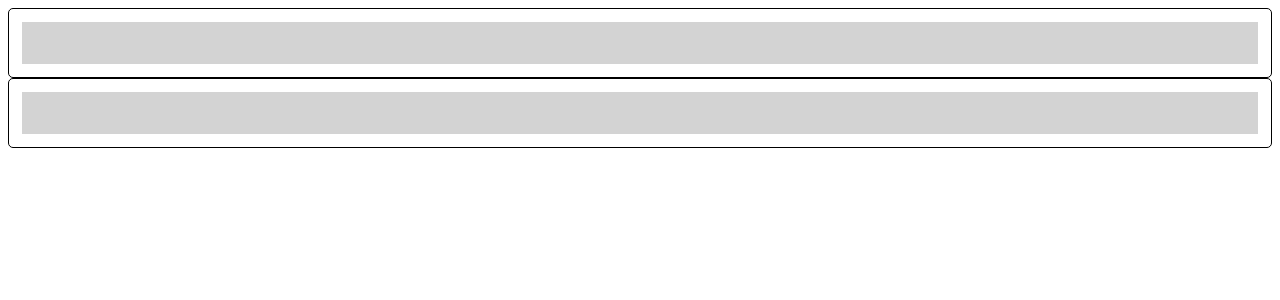
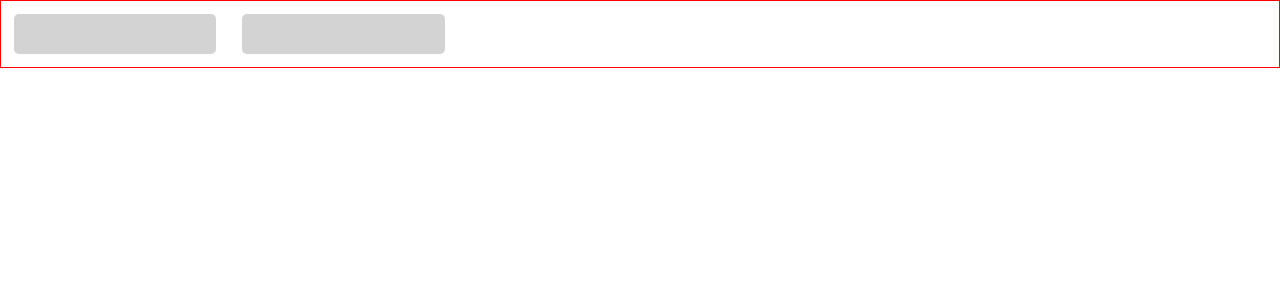
Before and after one commit to tramallo/exercise-emoji_todo_list, a React (Vite) app: page / in a window 1280 px wide. Shown: the top 300 px of the page. Built offline with nearby package versions, Linux system fonts and the light colour scheme.

Commit message:
added main.css style with empty template || combobox comp -> configured default css style | added custom class name functionality | added closeListOnSelect fuctionality

```diff
--- a/src/components/ComboBox.css
+++ b/src/components/ComboBox.css
@@ -1,69 +1,85 @@
 :root {
-    --combo-box-hovering-color: gray;
-    --combo-box-focus-color: darkgreen;
-    --combo-box-padding: 1%;
-    --combo-box-text-background-color: lightgray;
-    --combo-box-font-size: 16px;
-    --combo-box-font-family: Arial, Helvetica, sans-serif;
+    --combo-box-hovering-color: dimgrey;
+    --combo-box-focus-color: blue;
+    --combo-box-padding: 1vw;
+    --combo-box-selector-color: lightgray;
 }
 
 .combobox {
+    display: inline-block;
     margin: 0;
-    outline: none;
-    border: solid 1px;
+
     border-radius: 5px;
     padding: var(--combo-box-padding);
+    outline: none;
     position: relative; /* makes this element as the position context for the childs */
 }
-.combobox:focus-within .options-list {
+.combobox:focus-within ul {
     visibility: visible;
 }
+.combobox:focus-within input {
+    border-bottom-left-radius: 0;
+    border-bottom-right-radius: 0;
+}
 
-.input-field {
+.combobox input {
+    box-sizing: border-box;
     width: 100%;
     margin: 0;
-    box-sizing: border-box;
+    padding-block: 0;
+    padding-inline: 0;
     padding: var(--combo-box-padding);
-    border: none;
+
+    border-style: none;
+    border-radius: 5px;
+    border-width: 1px;
     outline: none;
 
-    font-size: var(--combo-box-font-size);
-    font-family: var(--combo-box-font-family);
-    background-color: var(--combo-box-text-background-color);
+    background-color: var(--combo-box-selector-color);
 }
-.input-field:hover {
+.combobox input:read-only {
+    cursor: pointer;
+}
+.combobox input:hover {
     background-color: var(--combo-box-hovering-color);
 }
-.input-field:focus {
+.combobox input:focus {
     background-color: var(--combo-box-focus-color);
 }
 
-.options-list {
+.combobox ul {
+    z-index: 1;
     position: absolute; /* sets the list out of the normal flow */
+
+    margin: 0;
+    padding: var(--combo-box-padding) 0;
     box-sizing: border-box;
-    margin: 0;
-    padding: calc(var(--combo-box-padding) / 2) 0;
+    overflow: hidden;
 
-    width: calc(100% - var(--combo-box-padding) * 2);
+    width: calc(100% - (var(--combo-box-padding) * 2));
+    min-width: 1px;
 
-    border-top: dashed 1px;
+    border-width: 1px;
+    border-top-style: dashed;
+    border-top-color: var(--combo-box-hovering-color);
+    border-bottom-left-radius: 5px;
+    border-bottom-right-radius: 5px;
+
     list-style-type: none;
 
     visibility: hidden;
-    background-color: var(--combo-box-text-background-color);
+    background-color: var(--combo-box-selector-color);
 }
-.options-list li {
+.combobox ul li {
     padding: 0 var(--combo-box-padding);
-
-    font-family: var(--combo-box-font-family);
-    font-size: var(--combo-box-font-size);
+    overflow: hidden;
     cursor: pointer;
     outline: none;
     white-space: pre; /* makes empty string options visible */
 }
-.options-list li:hover {
+.combobox ul li:hover {
     background-color: var(--combo-box-hovering-color);
 }
-.options-list li:focus {
+.combobox ul li:focus {
     background-color: var(--combo-box-focus-color);
 }
--- a/src/components/ComboBox.tsx
+++ b/src/components/ComboBox.tsx
@@ -5,17 +5,20 @@ import { useState } from "react";
  * One-liner input field that reveals a list of selectable options when focused.
  * The selected option will be a parameter of the onSelect() event callback func.
  *
+ * @className a custom class name for this ComboBox (used to style each instance separately)
  * @optionValues the list of selectable options (avoid empty "" strings)
  * @onSelect the event callback funcion fired when a list element is selected
  *  @placeholder a placeholder or label to display
  *  @allowCustomInput whether to allow the user to type a custom option
  *  @allowNullish whether to trigger the onSelect() event when user inputs an empty value (thru options provided by dev or typed)
  *
+ * NOTE: Default style is customizable by styiling the .combobox class
  * WARN: Empty option values ("") messes tab navigation as it doesnt show a component on screen,
  * but the empty component still exists and keeps tabbable.
  */
 export type ComboBoxProps = {
-  onSelect: (newValue: string) => void;
+  className?: string;
+  onSelect: (selectedValue: string) => void;
   optionValues: string[];
   options?: {
     placeholder?: string;
@@ -25,12 +28,14 @@ export type ComboBoxProps = {
 };
 
 export default function ComboBox({
+  className,
   optionValues,
   onSelect,
   options,
 }: ComboBoxProps) {
   const [selectedValue, setSelectedValue] = useState("");
 
+  //when pressing 'enter' in the input field
   const inputFieldEnterHandler = (e: React.KeyboardEvent<HTMLInputElement>) => {
     //ignore non-enter presses
     if (e.key != "Enter") {
@@ -42,9 +47,14 @@ export default function ComboBox({
       return;
     }
 
+    //close list by releasing focus
+    const inputElement = e.target as HTMLInputElement;
+    inputElement.blur();
+
     onSelect(selectedValue);
   };
 
+  //when clicking on list option
   const optionClickHandler = (
     e: React.MouseEvent<HTMLLIElement, MouseEvent>
   ) => {
@@ -55,10 +65,15 @@ export default function ComboBox({
       return;
     }
 
+    //close list by releasing focus
+    const inputElement = e.target as HTMLInputElement;
+    inputElement.blur();
+
     setSelectedValue(optionContent);
     onSelect(optionContent);
   };
 
+  //when option has focus and 'enter' is pressed
   const optionEnterHandler = (e: React.KeyboardEvent<HTMLLIElement>) => {
     //ignore non-enter presses
     if (e.key != "Enter") {
@@ -72,14 +87,17 @@ export default function ComboBox({
       return;
     }
 
+    //close list by releasing focus
+    const inputElement = e.target as HTMLInputElement;
+    inputElement.blur();
+
     setSelectedValue(optionContent);
     onSelect(optionContent);
   };
 
   return (
-    <div className="combobox">
+    <div className={`combobox ${className ?? ""}`}>
       <input
-        className="input-field"
         placeholder={options?.placeholder ?? ""}
         value={selectedValue}
         onChange={(e) => setSelectedValue(e.target.value)}
@@ -87,7 +105,7 @@ export default function ComboBox({
         readOnly={!options?.allowCustomInput}
       />
       {!optionValues.length ? undefined : (
-        <ul className="options-list">
+        <ul>
           {optionValues.map((opValue, index) => (
             <li
               key={index}
--- /dev/null
+++ b/src/components/NewTodo.css
@@ -0,0 +1,7 @@
+.combobox1 {
+    --combo-box-focus-color: blue;
+}
+
+.combobox2 {
+    --combo-box-focus-color: violet;
+}
--- a/src/components/NewTodo.tsx
+++ b/src/components/NewTodo.tsx
@@ -1,5 +1,6 @@
 import { useState } from "react";
 
+import "./NewTodo.css";
 import { Todo } from "../utils/schemas";
 import ComboBox from "./ComboBox";
 
@@ -17,15 +18,19 @@ export default function NewTodo({ onNewTodo, options }: NewTodoProps) {
 
   return (
     <>
+      <div style={{ borderStyle: "solid", borderWidth: 1, borderColor: "red" }}>
         <ComboBox
-        optionValues={options?.nameSuggestions ?? []}
+          className="combobox1"
+          optionValues={options?.nameSuggestions ?? ["asdf", "hjkljk"]}
           onSelect={setName}
           options={{ allowCustomInput: true, allowNullish: false }}
         />
         <ComboBox
-        optionValues={options?.emojiSuggestions ?? []}
+          className="combobox2"
+          optionValues={options?.emojiSuggestions ?? ["asdf", "ñlkjñl"]}
           onSelect={setEmoji}
         />
+      </div>
     </>
   );
 }
--- /dev/null
+++ b/src/main.css
@@ -0,0 +1,4 @@
+* {
+    margin: 0;
+    padding: 0;
+}
```
Also changed, not shown: src/main.tsx (+8 -6 lines). Lines whose indentation alone changed are shown as unchanged.
